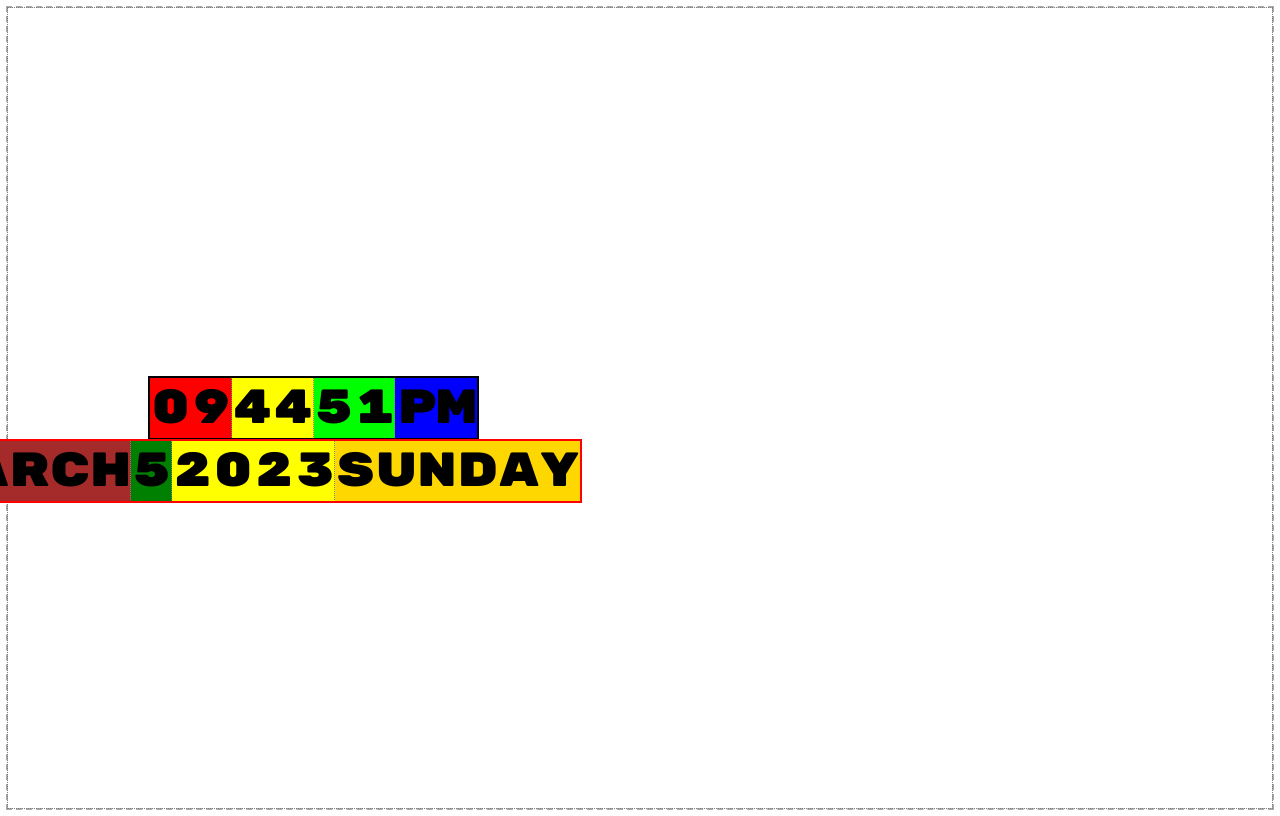
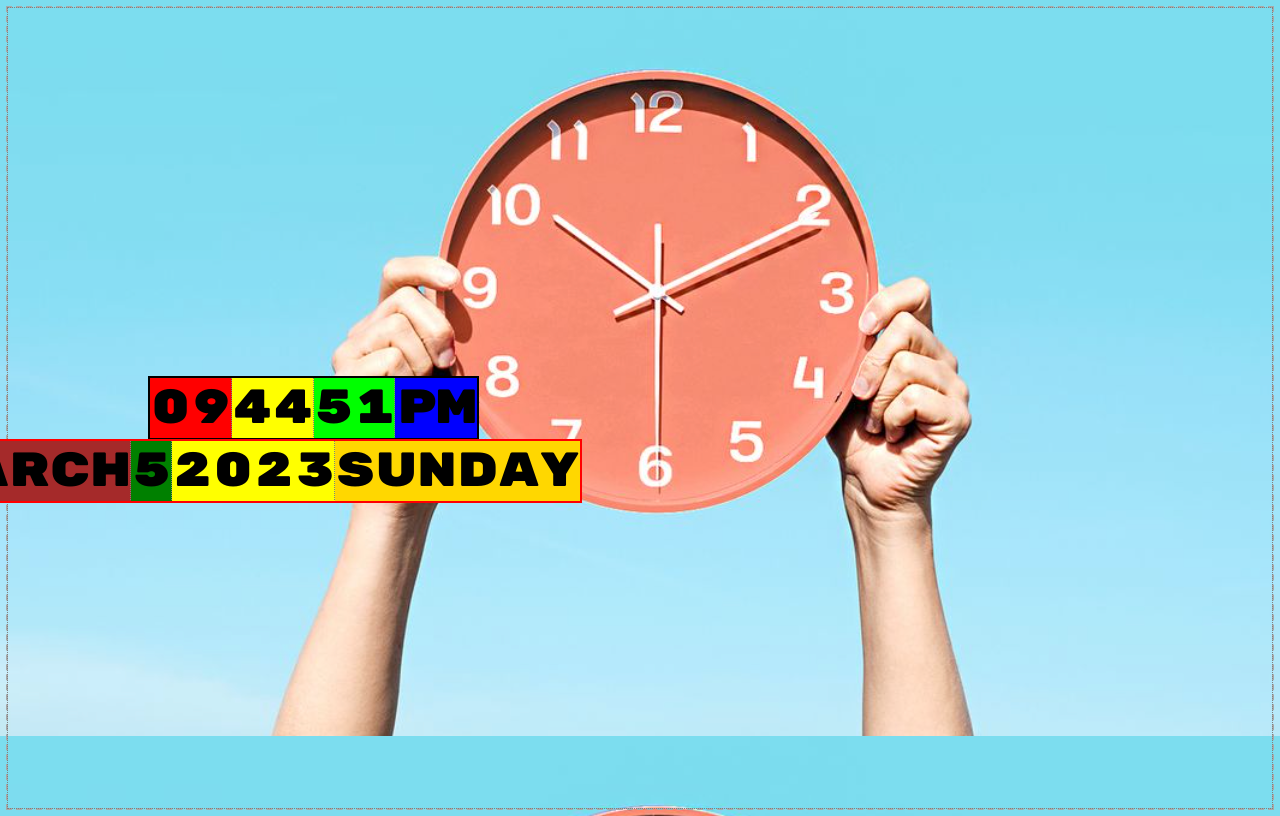
Before and after one commit to danielalvarez2000/danny-time-date, a plain HTML site: page index.html in a window 1280 px wide. Drawn offline with Linux system fonts and the light colour scheme.

Commit message:
Image added

```diff
--- a/index.html
+++ b/index.html
@@ -21,11 +21,11 @@
 
 </head>
 
-<body>
+<body background="Clocky.jiff.png">
+
     <main>
 
         <!-- Time -->
-
 
         <time class="time">
             <data class="hours">HH</data>
```
Also changed, not shown: Clocky.jiff.png (added), Clocky.jpg (deleted).
